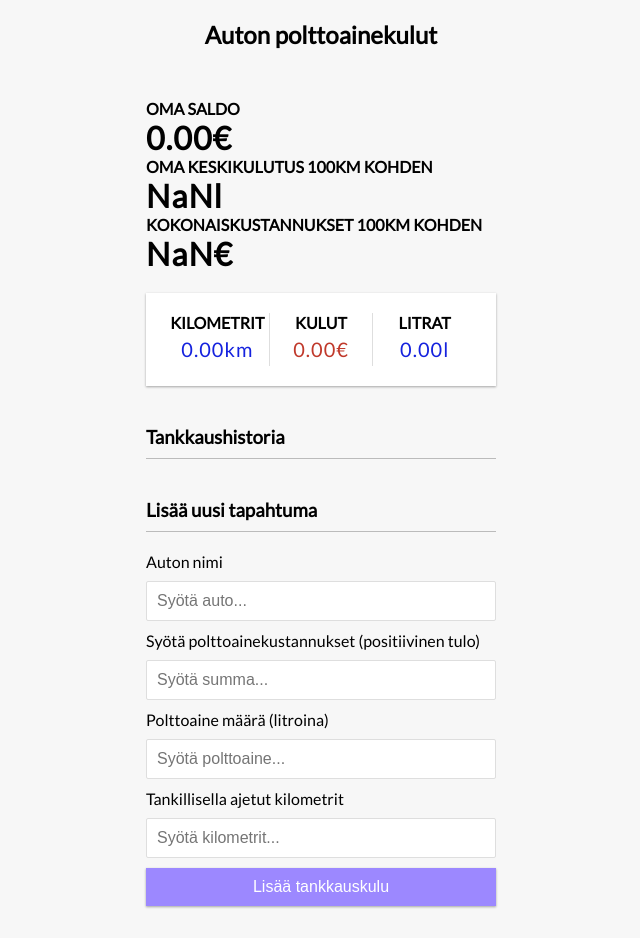
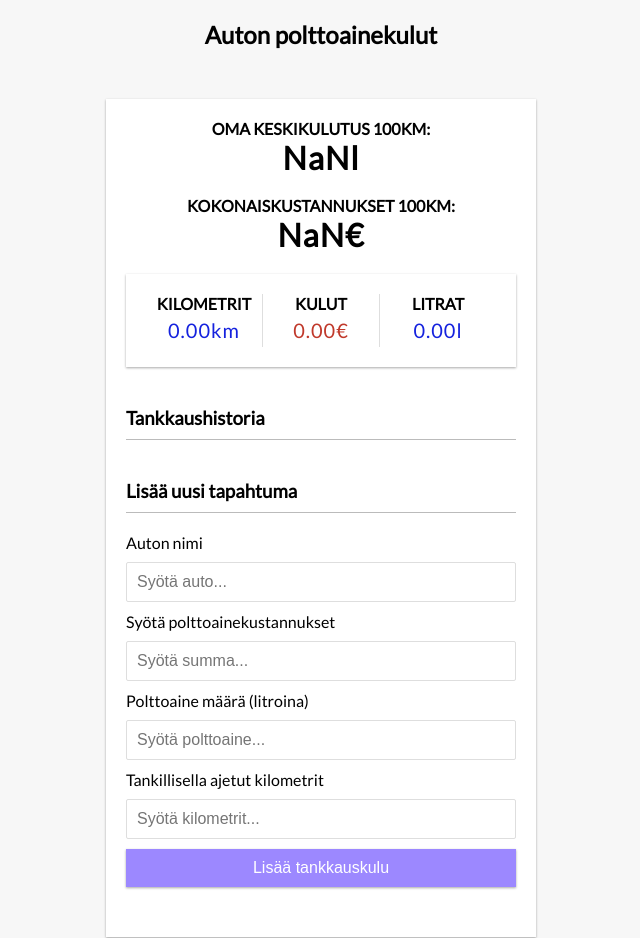
Before and after one commit to jennypol/Selainohjelmoinnin_harjoitusty-, a plain HTML site: page index.html in a window 1280 px wide. Shown: the top 938 px of the page, without its empty margins (319-959 px from the left). Drawn offline with Linux system fonts and the light colour scheme.

Commit message:
muokattu ulkoasua

```diff
--- a/App.css
+++ b/App.css
@@ -21,7 +21,20 @@ body {
 
 .container {
   margin: 30px auto;
-  width: 350px;
+  width: 430px;
+
+  background-color: #fff;
+  box-shadow: var(--box-shadow);
+  padding: 20px;
+
+}
+.container>h1{
+  text-align: center;
+  text-decoration:none;
+}
+.container>h4{
+  text-align: center;
+
 }
 
 h1 {
@@ -78,6 +91,9 @@ h4 {
 
 .kulut {
   color: #c0392b;
+}
+.keskikulutus, .kokonaiskustannukset{
+  text-align: center;
 }
 
 label {
--- a/components/Balance.js
+++ b/components/Balance.js
@@ -1,7 +1,7 @@
 import React, { useContext } from 'react';
 import { GlobalContext } from '../context/GlobalState';
 
-//Money formatter function
+//Raha-arvo
 function moneyFormatter(num) {
   let p = num.toFixed(2).split('.');
   return (
--- a/components/IncomeExpenses.js
+++ b/components/IncomeExpenses.js
@@ -1,7 +1,7 @@
 import React, { useContext } from 'react';
 import { GlobalContext } from '../context/GlobalState';
 
-//Money formatter function
+//Raha-arvo komponentti
 function moneyFormatter(num) {
   let p = num.toFixed(2).split('.');
   return (
--- a/components/Transaction.js
+++ b/components/Transaction.js
@@ -1,7 +1,7 @@
 import React, {useContext} from 'react';
 import { GlobalContext } from '../context/GlobalState';
 
-//Money formatter function
+//Raha-arvot funktio (komponentti)
 function moneyFormatter(num) {
   let p = num.toFixed(2).split('.');
   return (
@@ -22,7 +22,7 @@ export const Transaction = ({ transaction }) => {
 
   const sign = transaction.amount < 0 ? '-' : '+';
 
-  return (
+  return ( //reacthooks
     <li className={transaction.amount < 0 ? 'minus' : 'plus'}>
       {transaction.text} <span>{sign}{moneyFormatter(transaction.amount)}</span><button onClick={() => deleteTransaction(transaction.id)} className="delete-btn">x</button>
     </li>
--- a/index.html
+++ b/index.html
@@ -11,12 +11,11 @@
     <h2>Auton polttoainekulut</h2>
 
     <div class="container">
-      <h4>Oma saldo</h4>
-      <h1 id="balance">0.00 €</h1>
-      <h4>Oma keskikulutus 100km kohden</h4>
-      <h1 id ="keskikulutus">0.00 l</h1>
-      <h4>Kokonaiskustannukset 100km kohden</h4>
+      <h4>Oma keskikulutus 100km:</h4>
+      <h1 id ="keskikulutus">0.00 l</h1><br>
+      <h4>Kokonaiskustannukset 100km:</h4>
       <h1 id = "kokonaiskustannukset">0.00 €</h1>
+
 
 
       <div class="inc-exp-container">
@@ -51,7 +50,7 @@
         <div class="form-control">
           <label for="amount"
             >Syötä polttoainekustannukset
-            (positiivinen tulo)</label>
+            </label>
           <input type="number" id="amount" placeholder="Syötä summa..." />
         </div>
 
--- a/script.js
+++ b/script.js
@@ -12,6 +12,7 @@ const text = document.getElementById('text');
 const amount = document.getElementById('amount');
 const polttoaine = document.getElementById('litratmaara');
 const kilsat = document.getElementById('kilometritmaara');
+
 
 // const dummyTransactions = [
 //   { id: 1, text: 'Flower', amount: -20 },
@@ -57,19 +58,19 @@ function addTransaction(e) {
   }
 }
 
-// Generate random ID
+// randomi id
 function generateID() {
   return Math.floor(Math.random() * 100000000);
 }
 
-// Add transactions to DOM list
+// lisätään tapahtuma Dom luetteloon
 function addTransactionDOM(transaction) {
   // Get sign
   const sign = transaction.amount < 0 ? '-' : '+';
 
   const item = document.createElement('li');
 
-  // Add class based on value
+  // lisätään luokka muuttujaan
   item.classList.add(transaction.amount < 0 ? 'minus' : 'plus');
 
   item.innerHTML = `
@@ -83,7 +84,7 @@ function addTransactionDOM(transaction) {
   list.appendChild(item);
 }
 
-// Update the balance, income and expense
+// Päivitetään muuttujat
 function updateValues() {
   const amounts = transactions.map(transaction => transaction.amount);
   const amountslitrat = transactions.map(transaction => transaction.polttoaine);
@@ -104,18 +105,20 @@ function updateValues() {
     amountskilsat.filter(item => item > 0).reduce((acc, item) => (acc += item), 0)
   ).toFixed(2);
 
+
   const total100litrat = (totallitrat/totalkilsat*100).toFixed(2);
   const total100eurot = (totaleurot/totalkilsat*100).toFixed(2);
 
-  balance.innerText = `${total}€`;
+  //balance.innerText = `${total}€`;
   keskikulutus.innerText = `${total100litrat}l`;
   kokonaiskustannukset.innerText = `${total100eurot}€`;
   kilometrit.innerText = `${totalkilsat}km`;
   kulut.innerText = `${totaleurot}€`;
   litrat.innerText = `${totallitrat}l`;
+
 }
 
-// Remove transaction by ID
+// Poistetaan ID
 function removeTransaction(id) {
   transactions = transactions.filter(transaction => transaction.id !== id);
 
@@ -124,12 +127,12 @@ function removeTransaction(id) {
   init();
 }
 
-// Update local storage transactions
+// päivitetään tapahtumat
 function updateLocalStorage() {
   localStorage.setItem('transactions', JSON.stringify(transactions));
 }
 
-// Init app
+// app
 function init() {
   list.innerHTML = '';
 
```
